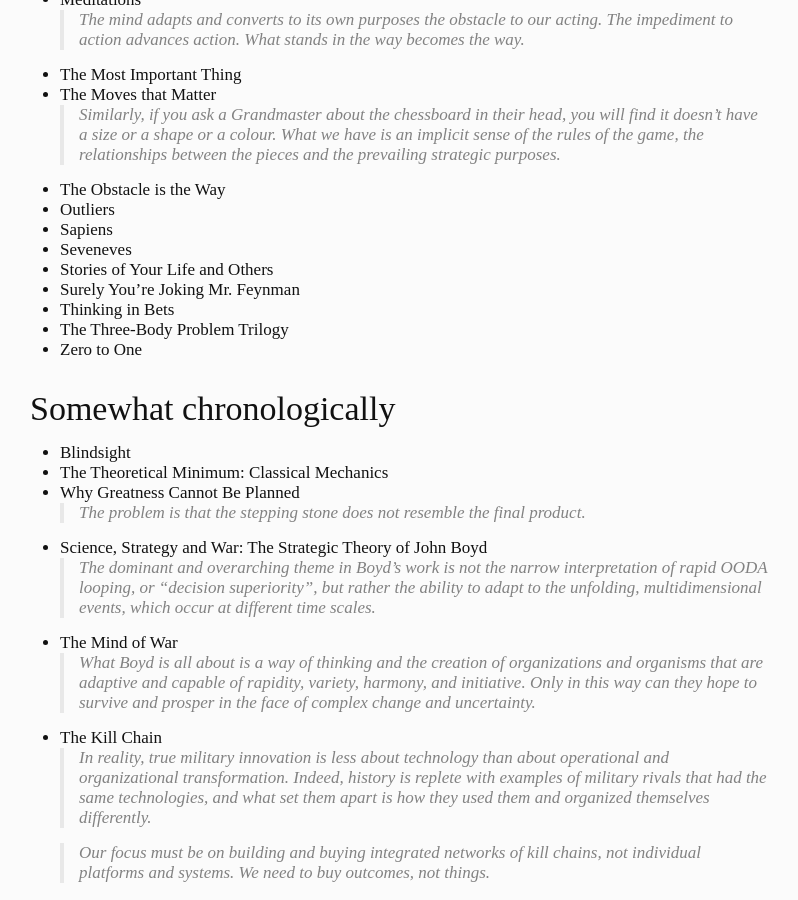
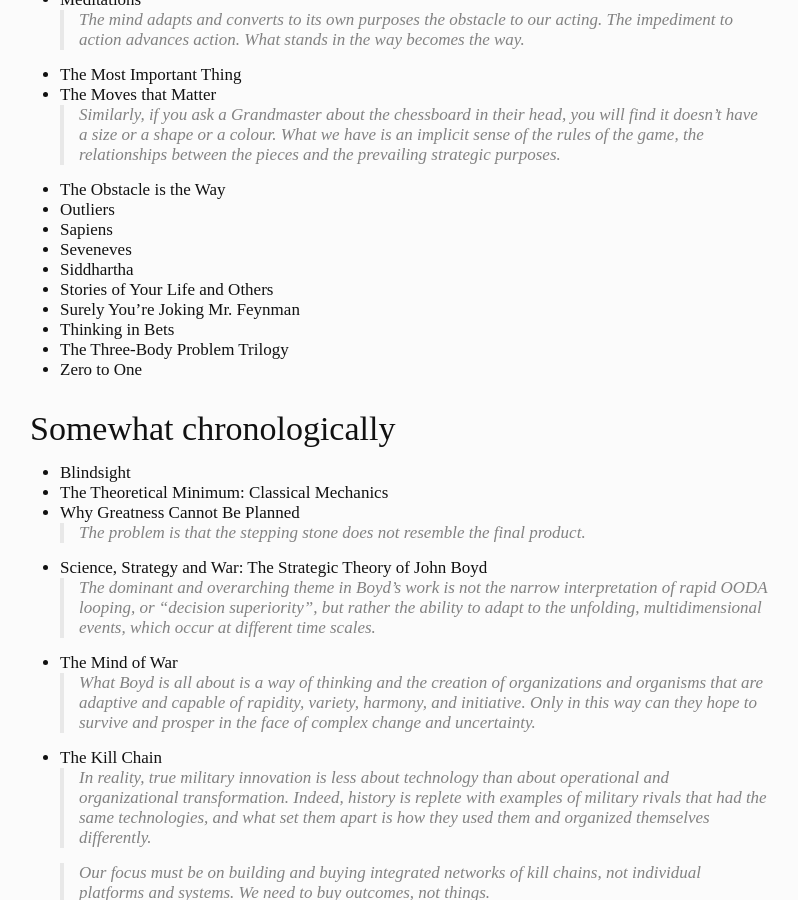
Before and after one commit to tims457/tims457.github.io.old, a Jekyll site: the page built from library/index.md, in a window 1280 px wide and 900 px high, scrolled down 590 px. Shown: the whole window, without its empty margins (240-1038 px from the left). Built offline with Jekyll 4.4.1, drawn with Linux system fonts in a browser that asks for light colours; some web fonts are replaced.

Commit message:
add to library

```diff
--- a/library/index.md
+++ b/library/index.md
@@ -29,6 +29,7 @@
 - Outliers
 - Sapiens
 - Seveneves
+- Siddhartha
 - Stories of Your Life and Others
 - Surely You're Joking Mr. Feynman
 - Thinking in Bets
```
